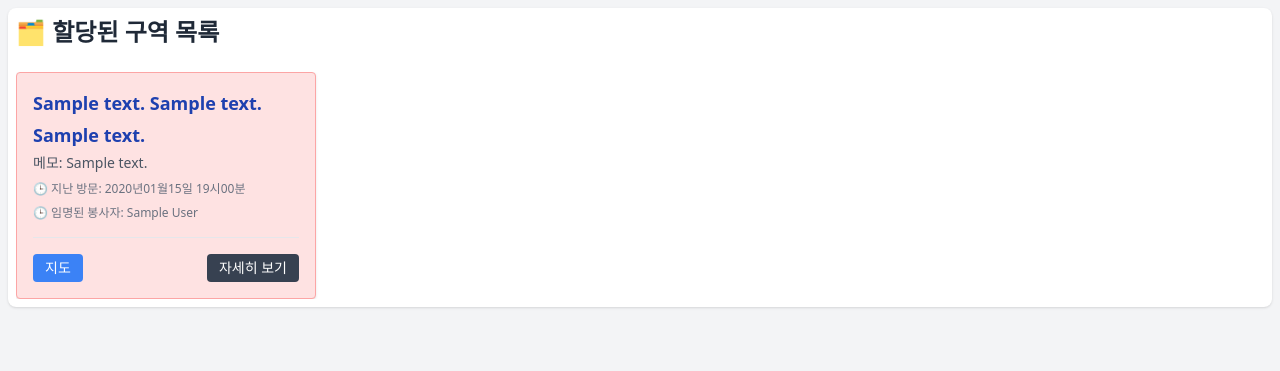
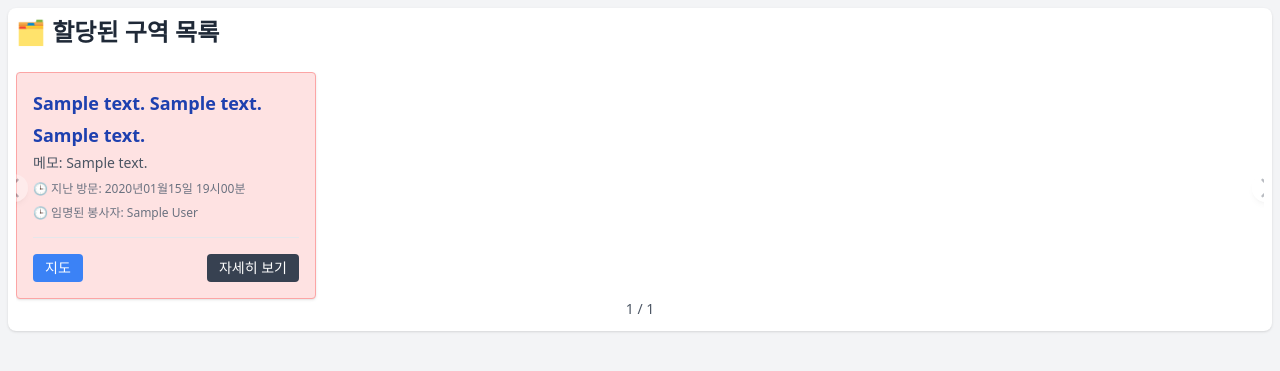
Before and after one commit to dordory/tks, a Django app: page /user/1/territories/ in a window 1280 px wide. Shown: the top 371 px of the page. Run offline with Django 5.2, Linux system fonts and the light colour scheme; tables that the repository leaves empty hold one stand-in row (values such as "Sample post"); some libraries are stand-ins or nearby versions.

Commit message:
네비게이션 버튼 사이즈와 페이지네에션 부분의 배치 조정

```diff
--- a/apps/territory/templates/territory/user_assigned_territories.html
+++ b/apps/territory/templates/territory/user_assigned_territories.html
@@ -8,6 +8,15 @@
   <meta name="viewport" content="width=device-width, initial-scale=1.0" />
   <script src="https://cdn.tailwindcss.com"></script>
   <link rel="stylesheet" href="https://cdn.jsdelivr.net/npm/swiper@10/swiper-bundle.min.css" />
+
+  <!-- Swiper 기본 콘텐츠 숨기기 -->
+  <style>
+    .swiper-button-prev::after,
+    .swiper-button-next::after {
+      display: none;
+    }
+  </style>
+
 </head>
 <body class="bg-gray-100 p-2">
 
@@ -15,21 +24,21 @@
   <h2 class="text-2xl font-bold mb-6 text-gray-800">🗂️ 할당된 구역 목록</h2>
 
   {% if territories %}
-  <div class="swiper mySwiper">
+  <div class="swiper mySwiper relative">
     <div class="swiper-wrapper">
       {% for territory in territories %}
       <div class="swiper-slide">
         <div
-        class="rounded shadow p-4 flex flex-col justify-between
+          class="rounded shadow p-4 flex flex-col justify-between h-full
             {% if territory.visit_status == 'today' %}bg-green-100 border border-green-300
             {% elif territory.visit_status == 'old' %}bg-red-100 border border-red-300
             {% elif territory.visit_status == 'warning' %}bg-orange-100 border border-orange-300
             {% else %}bg-amber-50{% endif %}"
         >
-        <!-- 카드 내용 동일 -->
           <h3 class="text-lg font-bold text-blue-800 mb-1">{{ territory.address1 }} {{ territory.address2 }}</h3>
           <h3 class="text-lg font-bold text-blue-800 mb-1">{{ territory.address_detail }}</h3>
           <p class="text-sm text-gray-600">메모: {{ territory.note }}</p>
+
           {% if territory.last_visited_at %}
           <p class="mt-2 text-xs text-gray-500">
             🕒 지난 방문: {{ territory.last_visited_at|timezone:"Asia/Tokyo"|date:"Y년m월d일 H시i분" }}
@@ -37,10 +46,9 @@
           {% else %}
           <p class="mt-2 text-xs text-gray-400">📭 방문 기록 없음</p>
           {% endif %}
+
           {% if territory.assigned_to %}
-        <p class="mt-2 text-xs text-gray-500">
-          🕒 임명된 봉사자: {{ territory.assigned_to }}
-        </p>
+          <p class="mt-2 text-xs text-gray-500">🕒 임명된 봉사자: {{ territory.assigned_to }}</p>
           {% else %}
           <p class="mt-2 text-xs text-gray-400">📭 임명된 봉사자 없음</p>
           {% endif %}
@@ -62,12 +70,24 @@
     </div>
 
     <!-- 네비게이션 버튼 -->
-  <div class="swiper-button-next"></div>
-  <div class="swiper-button-prev"></div>
+    <!-- 커스텀 SVG 네비게이션 버튼 -->
+<div class="swiper-button-prev !w-7 !h-7 flex items-center justify-center text-gray-700 bg-white/90 rounded-full shadow-md hover:bg-white absolute top-1/2 -left-4 z-10 cursor-pointer transition duration-150">
+  <svg xmlns="http://www.w3.org/2000/svg" class="w-4 h-4" fill="none" viewBox="0 0 24 24" stroke="currentColor">
+    <path stroke-linecap="round" stroke-linejoin="round" stroke-width="2" d="M15 19l-7-7 7-7" />
+  </svg>
+</div>
 
-  <!-- 페이지네이션 (동그라미 점) -->
-  <div class="swiper-pagination"></div>
+<div class="swiper-button-next !w-7 !h-7 flex items-center justify-center text-gray-700 bg-white/90 rounded-full shadow-md hover:bg-white absolute top-1/2 -right-4 z-10 cursor-pointer transition duration-150">
+  <svg xmlns="http://www.w3.org/2000/svg" class="w-4 h-4" fill="none" viewBox="0 0 24 24" stroke="currentColor">
+    <path stroke-linecap="round" stroke-linejoin="round" stroke-width="2" d="M9 5l7 7-7 7" />
+  </svg>
 </div>
+
+<!-- 페이지네이션 점 -->
+<div class="swiper-pagination mt-4 mb-2"></div>
+
+<!-- 페이지 번호 (그 아래) -->
+<div id="swiper-page-info" class="text-sm text-center text-gray-600 mb-1"></div>
 
   {% else %}
   <p class="text-center text-gray-500">등록된 구역이 없습니다.</p>
@@ -78,7 +98,6 @@
   document.addEventListener("DOMContentLoaded", function () {
     const cards = document.querySelectorAll(".territory-card");
 
-    // JST 기준 오늘 날짜 문자열 생성
     const now = new Date();
     const jst = new Date(now.toLocaleString("en-US", { timeZone: "Asia/Tokyo" }));
     const yyyy = jst.getFullYear();
@@ -87,7 +106,6 @@
     const todayStr = `${yyyy}-${mm}-${dd}`;
 
     cards.forEach(card => {
-      // data-last-visited-at 어트리뷰트가 없으면 아래는 동작 안함. 필요한 경우 template에서 data-last-visited-at 넣어주세요
       const lastVisitedAt = card.getAttribute("data-last-visited-at");
       if (lastVisitedAt === todayStr) {
         card.classList.remove("bg-amber-50");
@@ -100,8 +118,8 @@
 <script src="https://cdn.jsdelivr.net/npm/swiper@10/swiper-bundle.min.js"></script>
 <script>
   const swiper = new Swiper('.mySwiper', {
-    slidesPerView: 1,          // 기본 1개 슬라이드 표시
-    spaceBetween: 16,          // 슬라이드 사이 여백 (px)
+    slidesPerView: 1,
+    spaceBetween: 16,
     navigation: {
       nextEl: '.swiper-button-next',
       prevEl: '.swiper-button-prev',
@@ -111,17 +129,21 @@
       clickable: true,
     },
     breakpoints: {
-      640: {   // sm 이상 (테블릿)
-        slidesPerView: 2,
+      640: { slidesPerView: 2 },
+      768: { slidesPerView: 3 },
+      1024: { slidesPerView: 4 },
     },
-      768: {   // md 이상
-        slidesPerView: 3,
-      },
-      1024: {  // lg 이상 (PC)
-        slidesPerView: 4,
-      }
+    on: {
+      init: updatePageInfo,
+      slideChange: updatePageInfo
     }
   });
+
+  function updatePageInfo(swiper) {
+    const total = Math.ceil(swiper.slides.length / swiper.params.slidesPerView);
+    const current = Math.ceil((swiper.activeIndex + 1) / swiper.params.slidesPerView);
+    document.getElementById('swiper-page-info').textContent = `${current} / ${total}`;
+  }
 </script>
 </body>
 </html>
```
Lines whose indentation alone changed are shown as unchanged.
